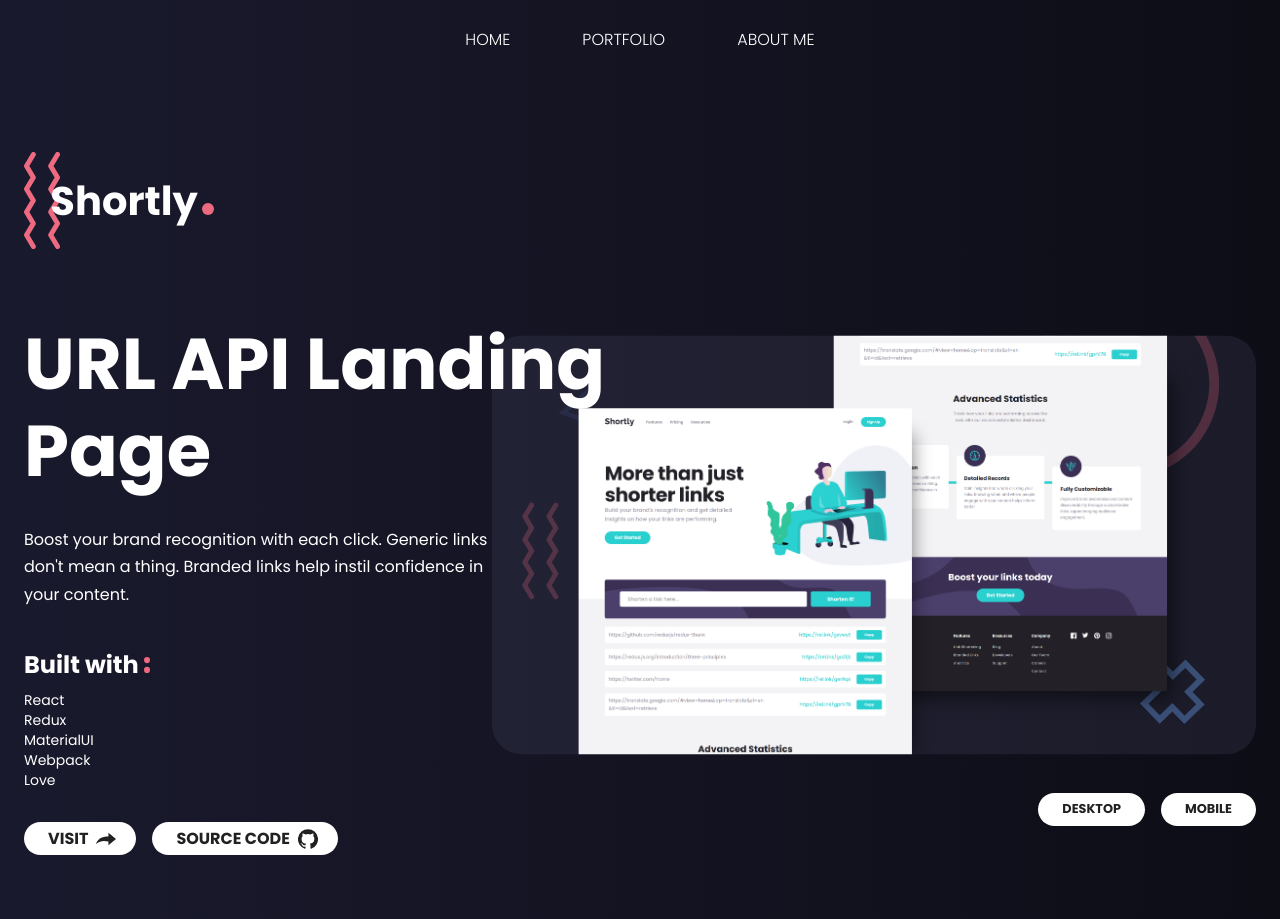
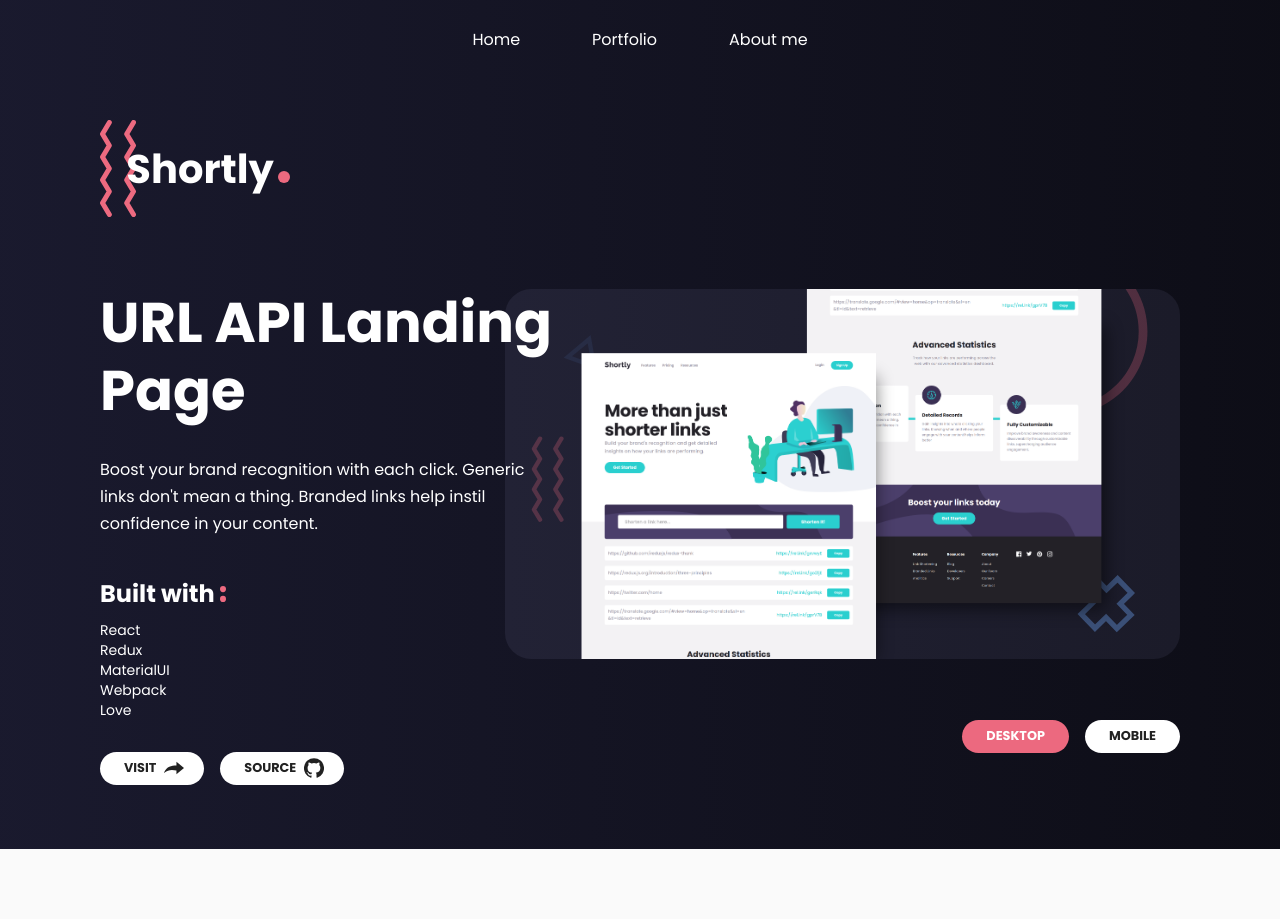
Before and after one commit to Mohamad-Ilham-Ramadhan/portfolio, a React app: page /project-detail in a window 1280 px wide. After the commit the page ends 849 px from the top, so only its background shows below. Built offline with nearby package versions, Linux system fonts and the light colour scheme.

Commit message:
Mobile and desktop design: ProjectDetail all breakpoints (done)

```diff
--- a/src/components/NavbarTop.jsx
+++ b/src/components/NavbarTop.jsx
@@ -35,8 +35,8 @@ const useStyles = makeStyles((theme) => ({
         color: "white",
         textDecoration: "none",
         fontSize: 16,
-        fontWeight: 300,
-        textTransform: "uppercase",
+        // fontWeight: 300,
+        // textTransform: "uppercase",
       },
     },
   },
--- a/src/components/buttons/ButtonPill.jsx
+++ b/src/components/buttons/ButtonPill.jsx
@@ -10,12 +10,13 @@ const useStyles = makeStyles((theme) => ({
     padding: [6, 24],
     backgroundColor: "white",
     transition: "color 0ms",
+    "&.active": {
+      backgroundColor: theme.palette.primary.main,
+      color: "white",
+    },
     "&:hover": {
       backgroundColor: theme.palette.primary.main,
       color: "white",
-    },
-    "& span": {
-      // marginRight: 6,
     },
     "& .icon-visit": {
       fontSize: 20,
--- a/src/components/pages/ProjectDetail.jsx
+++ b/src/components/pages/ProjectDetail.jsx
@@ -17,9 +17,15 @@ const useStyles = makeStyles((theme) => ({
   root: {},
   container: {
     padding: [0, 24, 40],
+    [theme.breakpoints.up("lg")]: {
+      padding: [0, 80, 40],
+    },
+    [theme.breakpoints.up("xl")]: {
+      padding: [0, 100, 40],
+    },
   },
   navbar: {
-    marginBottom: 72,
+    marginBottom: 40,
   },
   navbarMobile: {
     marginBottom: 24,
@@ -35,7 +41,10 @@ const useStyles = makeStyles((theme) => ({
     fontWeight: 700,
     marginBottom: 32,
     [theme.breakpoints.up("sm")]: {
-      fontSize: "4.5rem",
+      fontSize: "3rem",
+    },
+    [theme.breakpoints.up("md")]: {
+      fontSize: "3.5rem",
     },
   },
   description: {
@@ -50,8 +59,16 @@ const useStyles = makeStyles((theme) => ({
   },
   gridImg: {
     display: "flex",
+    justifyContent: "flex-start",
+    flexWrap: "wrap",
+    flexDirection: "column",
+    [theme.breakpoints.up("lg")]: {
+      flexDirection: "row",
       justifyContent: "flex-end",
-    flexWrap: "wrap",
+    },
+  },
+  wrapperWrapperBtns: {
+    height: "100%",
   },
   wrapperBtns: {
     display: "flex",
@@ -73,12 +90,19 @@ const useStyles = makeStyles((theme) => ({
       },
     },
   },
-  imgDetail: {
+  wrapperImgPreview: {
+    width: "100%",
+    direction: "rtl",
+    zIndex: -1,
+  },
+  imgPreview: {
     width: "100%",
     marginBottom: 24,
-    zIndex: -1,
     [theme.breakpoints.up("md")]: {
-      width: "124%",
+      width: "125%",
+    },
+    [theme.breakpoints.up("lg")]: {
+      width: "125%",
     },
   },
   builtWith: {
@@ -97,13 +121,16 @@ const useStyles = makeStyles((theme) => ({
 export default function ProjectDetail() {
   const styles = useStyles();
   const [imgPreview, setImgPreview] = useState(imageDetailDesktop);
+  const [imgPreviewType, setImgPreviewType] = useState("desktop");
   const theme = useTheme();
   const downSm = useMediaQuery(theme.breakpoints.down("sm"));
   function changeImgPreview(type) {
     if (type == "desktop") {
       setImgPreview(imageDetailDesktop);
+      setImgPreviewType("desktop");
     } else if (type == "mobile") {
       setImgPreview(imageDetailMobile);
+      setImgPreviewType("mobile");
     }
   }
 
@@ -125,7 +152,7 @@ export default function ProjectDetail() {
             </Typography>
             {downSm && (
               <>
-                <img className={styles.imgDetail} src={imgPreview} alt="" />
+                <img className={styles.imgPreview} src={imgPreview} alt="" />
                 <div className={styles.wrapperBtns}>
                   <ButtonPill
                     size="small"
@@ -169,15 +196,23 @@ export default function ProjectDetail() {
               className={styles.wrapperBtns}
               style={{ justifyContent: "flex-start" }}
             >
-              <ButtonPill endIcon={<IconVisitWeb />}>Visit</ButtonPill>
-              <ButtonPill endIcon={<IconGithub />}>Source code</ButtonPill>
+              <ButtonPill size="small" endIcon={<IconVisitWeb />}>
+                Visit
+              </ButtonPill>
+              <ButtonPill size="small" endIcon={<IconGithub />}>
+                Source
+              </ButtonPill>
             </div>
           </Grid>
           {!downSm && (
             <Grid className={styles.gridImg} item xs={12} md={6}>
-              <img className={styles.imgDetail} src={imgPreview} alt="" />
+              <div className={styles.wrapperImgPreview}>
+                <img className={styles.imgPreview} src={imgPreview} alt="" />
+              </div>
+              <div styles={styles.wrapperWrapperBtns}>
                 <div className={styles.wrapperBtns}>
                   <ButtonPill
+                    className={imgPreviewType == "desktop" ? "active" : null}
                     size="small"
                     onClick={() => {
                       changeImgPreview("desktop");
@@ -186,6 +221,7 @@ export default function ProjectDetail() {
                     Desktop
                   </ButtonPill>
                   <ButtonPill
+                    className={imgPreviewType == "mobile" ? "active" : null}
                     size="small"
                     onClick={() => {
                       changeImgPreview("mobile");
@@ -194,6 +230,7 @@ export default function ProjectDetail() {
                     Mobile
                   </ButtonPill>
                 </div>
+              </div>
             </Grid>
           )}
         </Grid>
```
Lines whose indentation alone changed are shown as unchanged.
